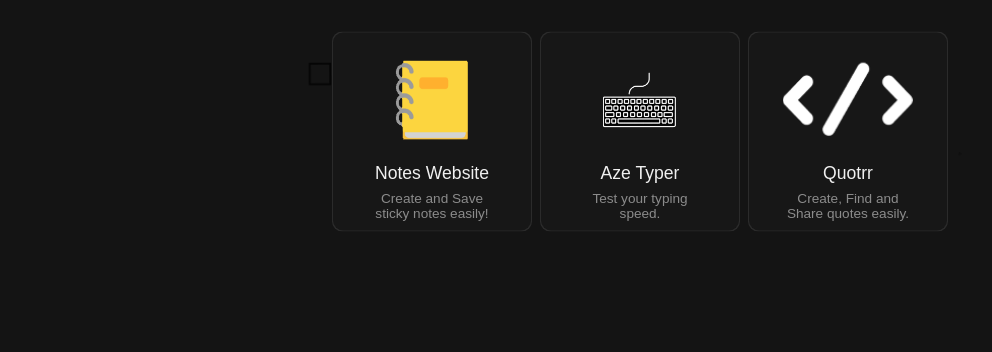
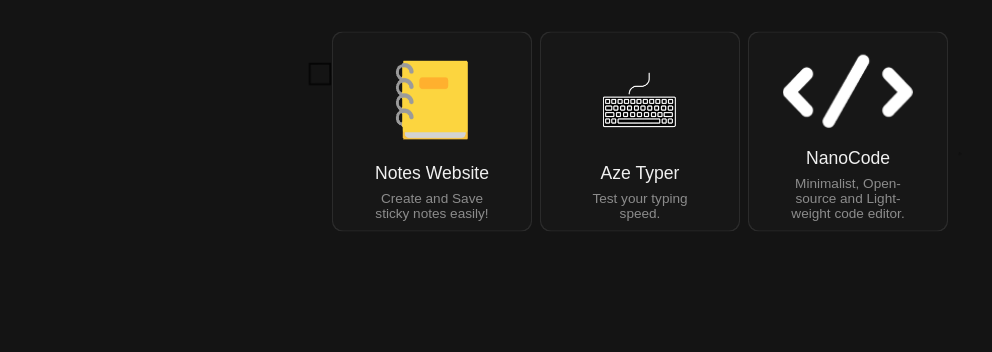
Before and after one commit to azedeveloper/azedev, a plain HTML site: page projects.html in a window 1280 px wide. Shown: the part 246-598 px from the top of the page, without its empty margins (0-992 px from the left). Drawn offline with Linux system fonts and the light colour scheme; a script that the page names is missing.

Commit message:
Update projects.html

```diff
--- a/projects.html
+++ b/projects.html
@@ -87,8 +87,8 @@
                <div class="card-info">
 
                 <div class="card-info-title" id="card-center">
-                   <h3>Quotrr</h3>
-                   <h4>Create, Find and Share quotes easily.</h4>
+                   <h3>NanoCode</h3>
+                   <h4>Minimalist, Open-source and Light-weight code editor.</h4>
                  </div>
 
 
```
